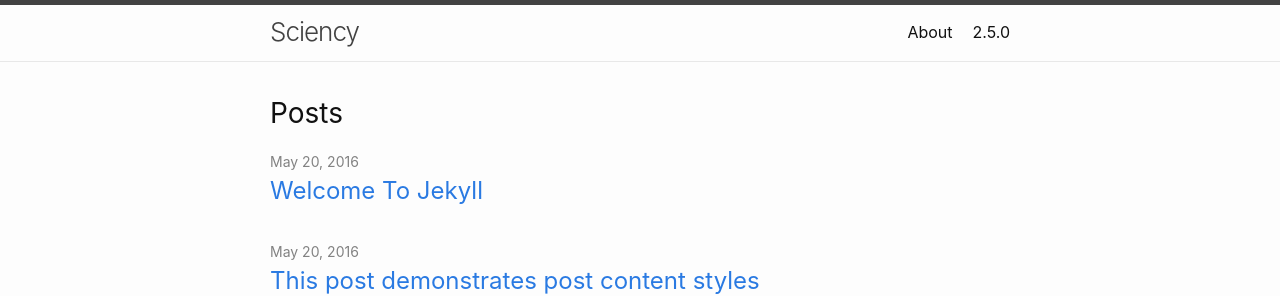
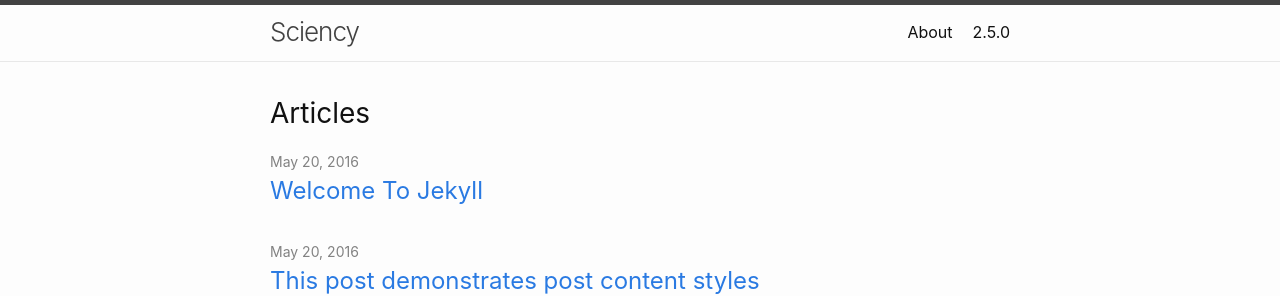
Before and after one commit to Sciency/sciency.github.com, a Jekyll site: the page built from index.md, in a window 1280 px wide. Shown: the top 296 px of the page. Built offline with Jekyll 4.4.1, drawn with Linux system fonts in a browser that asks for light colours.

Commit message:
Update home.html

```diff
--- a/_layouts/home.html
+++ b/_layouts/home.html
@@ -10,7 +10,7 @@ layout: default
   {{ content }}
 
   {%- if site.posts.size > 0 -%}
-    <h2 class="post-list-heading">{{ page.list_title | default: "Posts" }}</h2>
+    <h2 class="post-list-heading">{{ page.list_title | default: "Articles" }}</h2>
     <ul class="post-list">
       {%- for post in site.posts -%}
       <li>
```
